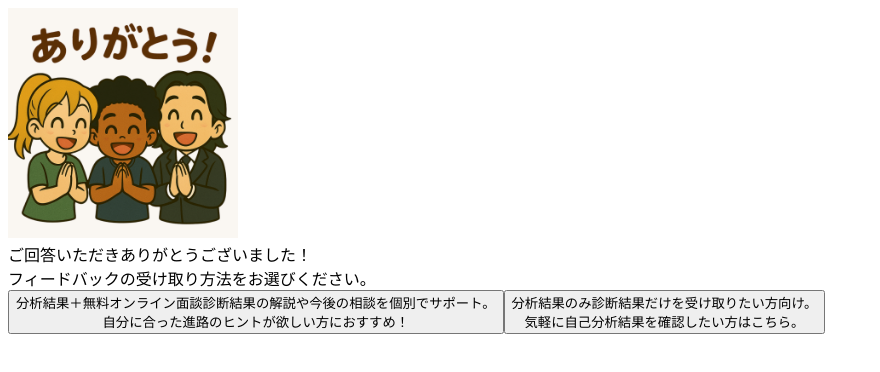
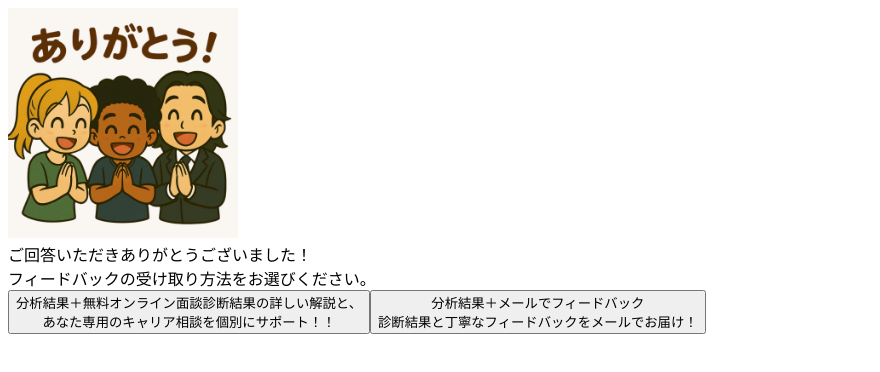
Before and after one commit to so1705/kansai-shukatsu-diagnosis, a Next.js app: page /SelectFeedback in a window 1280 px wide. Shown: the top 372 px of the page, without its empty margins (0-880 px from the left). Built offline with nearby package versions, Linux system fonts and the light colour scheme.

Commit message:
thanksページのロゴ画像サイズを修正

```diff
--- a/pages/SelectFeedback.tsx
+++ b/pages/SelectFeedback.tsx
@@ -35,20 +35,20 @@ export default function SelectFeedback() {
             onClick={() => handleSelect("interview")}
             className="w-full bg-white text-[#223a50] rounded-2xl font-bold text-lg shadow hover:bg-[#ffd488] transition px-8 py-6 flex flex-col items-center border-2 border-[#ffb94c] hover:border-[#ffd488] focus:outline-none"
           >
-            <span className="text-3xl font-bold mb-6">分析結果＋無料オンライン面談</span>
-            <span className="text-base font-normal text-gray-700">
-              診断結果の解説や今後の相談を個別でサポート。<br />
-              自分に合った進路のヒントが欲しい方におすすめ！
+            <span className="text-4xl md:text-5xl font-extrabold mb-4">分析結果＋無料オンライン面談</span>
+            <span className="text-sm font-light text-gray-400 leading-tight mt-1">
+              診断結果の詳しい解説と、<br />
+              あなた専用のキャリア相談を個別にサポート！！
             </span>
           </button>
           <button
             onClick={() => handleSelect("resultOnly")}
             className="w-full bg-white text-[#223a50] rounded-2xl font-bold text-lg shadow hover:bg-[#ffd488] transition px-8 py-6 flex flex-col items-center border-2 border-[#ffb94c] hover:border-[#ffd488] focus:outline-none"
           >
-            <span className="text-3xl font-bold mb-6">分析結果のみ</span>
-            <span className="text-base font-normal text-gray-700">
-              診断結果だけを受け取りたい方向け。<br />
-              気軽に自己分析結果を確認したい方はこちら。
+            <span className="text-4xl md:text-5xl font-extrabold mb-4">分析結果＋メールでフィードバック</span>
+            <span className="text-sm font-light text-gray-400 leading-tight mt-1">
+              <br />
+              診断結果と丁寧なフィードバックをメールでお届け！
             </span>
           </button>
         </div>
```
